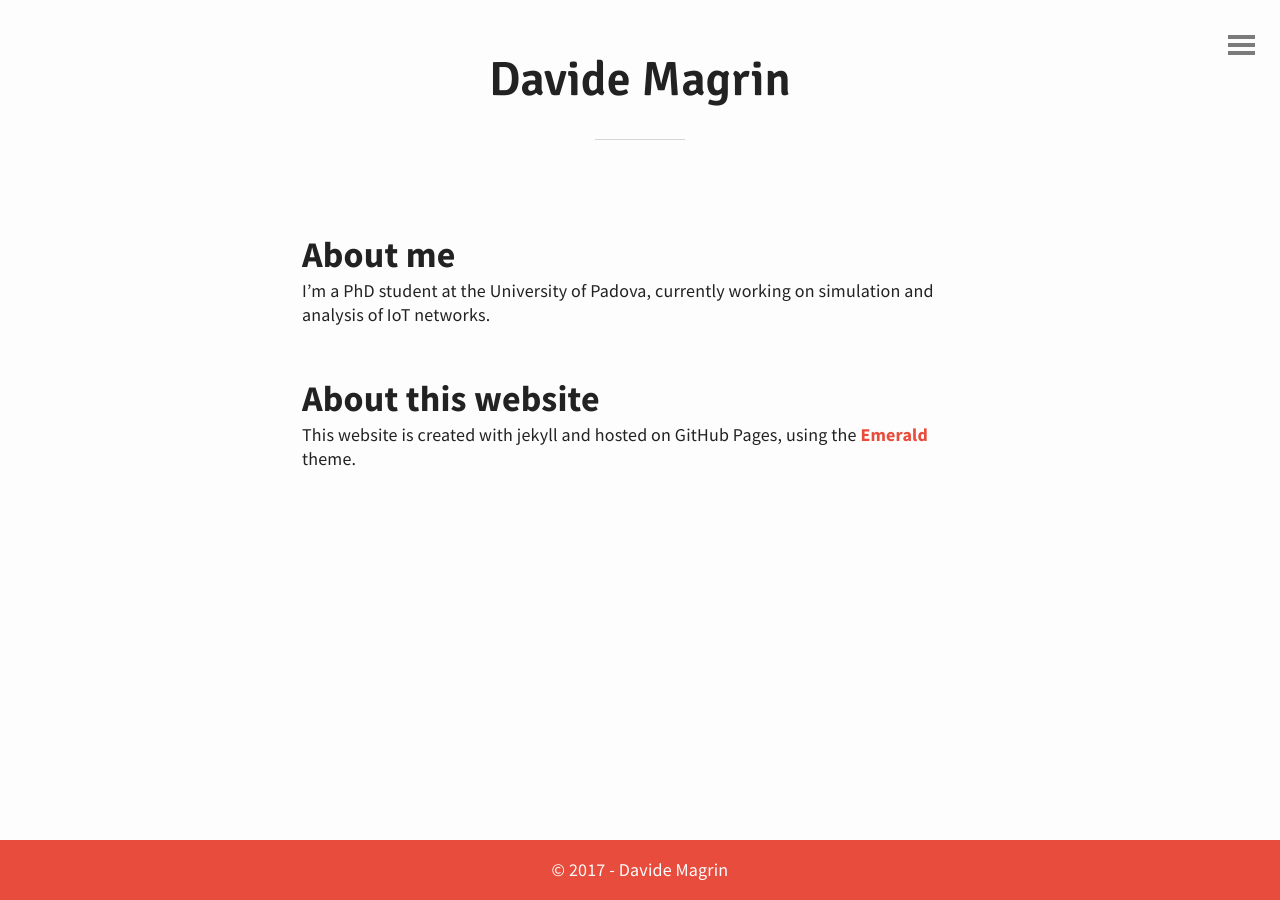
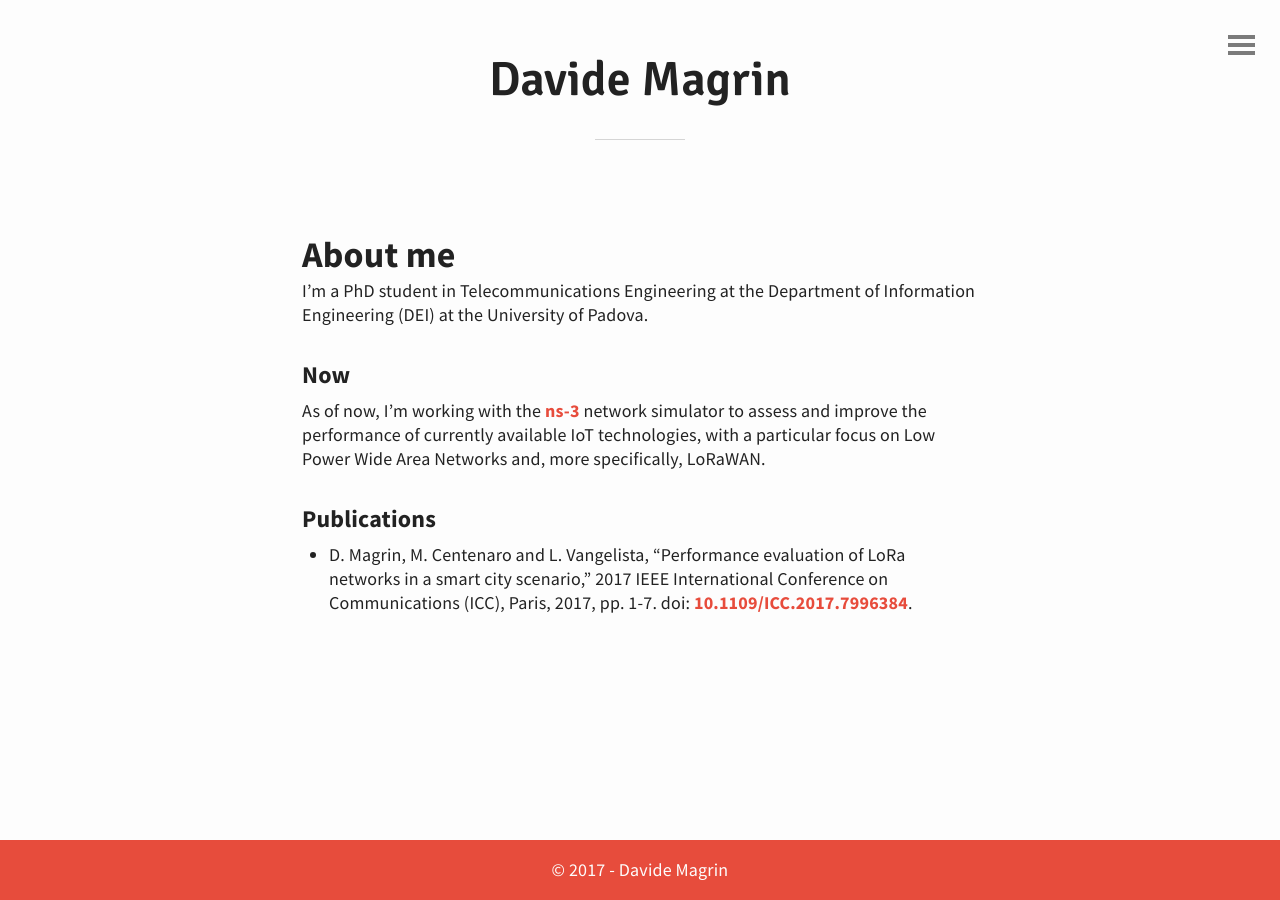
Before and after one commit to DvdMgr/dvdmgr.github.io, a Jekyll site: the page built from about.md, in a window 1280 px wide. Built offline with Jekyll 4.4.1, drawn with Linux system fonts in a browser that asks for light colours.

Commit message:
Add publications section and more info

```diff
--- a/about.md
+++ b/about.md
@@ -6,10 +6,19 @@ permalink: /about/
 
 ## About me ##
 
-I'm a PhD student at the University of Padova, currently working on simulation
-and analysis of IoT networks.
+I'm a PhD student in Telecommunications Engineering at the Department of
+Information Engineering (DEI) at the University of Padova.
 
-## About this website ##
+### Now ###
 
-This website is created with jekyll and hosted on GitHub Pages, using the
-[Emerald](https://github.com/KingFelix/emerald) theme.
+As of now, I'm working with the [ns-3](http://www.nsnam.org) network simulator
+to assess and improve the performance of currently available IoT technologies,
+with a particular focus on Low Power Wide Area Networks and, more specifically,
+LoRaWAN.
+
+### Publications ###
+
+- D. Magrin, M. Centenaro and L. Vangelista, "Performance evaluation of LoRa
+  networks in a smart city scenario," 2017 IEEE International Conference on
+  Communications (ICC), Paris, 2017, pp. 1-7. doi:
+  [10.1109/ICC.2017.7996384](https://doi.org/10.1109/ICC.2017.7996384).
```
